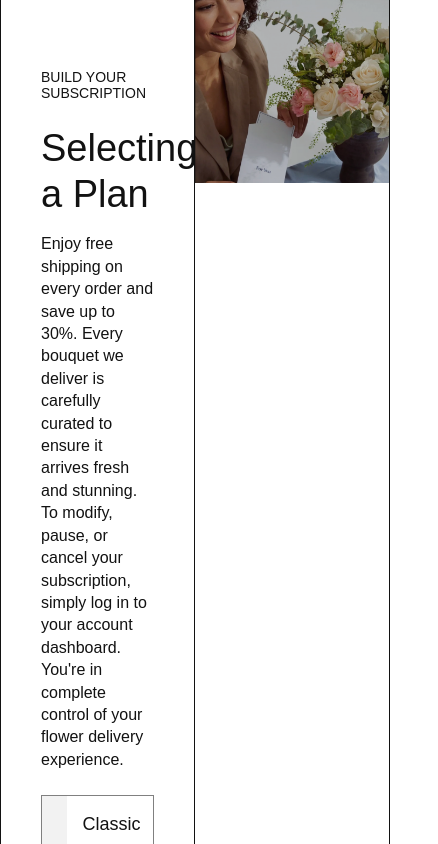
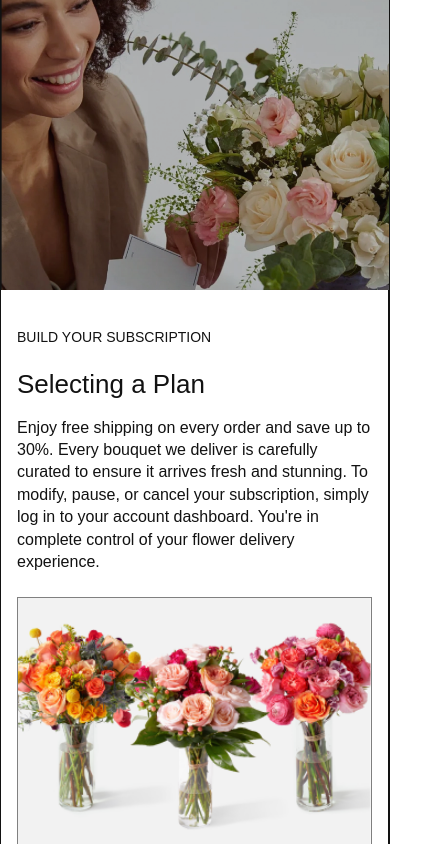
Before and after one commit to huhhell/flowerWeb, a React (Vite) app: page /subscription in a window 390 px wide. Shown: the part 2200-3044 px from the top of the page, 438 px wide, since content can reach past the window. Built offline with nearby package versions, Linux system fonts and the light colour scheme.

Commit message:
subscription page. add media queries

```diff
--- a/src/assets/components/SubSelectPlan/subSelectPlan.scss
+++ b/src/assets/components/SubSelectPlan/subSelectPlan.scss
@@ -5,10 +5,22 @@
   border-left: 1px solid #121212;
   border-bottom: 1px solid #121212;
 
+  @media (max-width: 1100px) {
+    flex-direction: column-reverse;
+  }
+
   &__info {
     width: 50%;
     padding: 80px 40px;
     border-right: 1px solid #121212;
+
+    @media (max-width: 1100px) {
+      width: 100%;
+    }
+
+    @media (max-width: 650px) {
+      padding: 40px 16px;
+    }
   }
 
   &__subtitle {
@@ -22,6 +34,10 @@
     font-size: 38px;
     line-height: 120%;
     margin-bottom: 16px;
+
+    @media (max-width: 600px) {
+      font-size: 26px;
+    }
   }
 
   &__text {
@@ -41,6 +57,11 @@
     border: 1px solid #808080;
     overflow: hidden;
 
+    @media (max-width: 600px) {
+      grid-template: 1fr auto 56px / 1fr;
+      grid-template-areas: 'img' 'text' 'btn';
+    }
+
     &:not(:last-child) {
       margin-bottom: 16px;
     }
@@ -51,6 +72,10 @@
       height: 100%;
       background: #ffffff;
       overflow: hidden;
+
+      @media (max-width: 1100px) {
+        width: 100%;
+      }
     }
 
     &-info {
@@ -97,6 +122,10 @@
       font-size: 28px;
       line-height: 120%;
       margin-bottom: 16px;
+
+      @media (max-width: 600px) {
+        font-size: 22px;
+      }
     }
 
     &-text {
@@ -110,6 +139,14 @@
       align-items: center;
       gap: 16px;
 
+      @media (max-width: 600px) {
+        display: block;
+      }
+
+      & > button:not(:last-child) {
+        margin-bottom: 20px;
+      }
+
       &-item {
         flex: 0 1 33.3%;
         padding: 16px 24px;
@@ -117,6 +154,11 @@
         font-size: 16px;
         text-transform: uppercase;
         letter-spacing: 0.48px;
+
+        @media (max-width: 600px) {
+          display: block;
+          width: 100%;
+        }
 
       }
       &-item-selected {
@@ -127,6 +169,11 @@
         font-size: 16px;
         text-transform: uppercase;
         letter-spacing: 0.48px;
+
+        @media (max-width: 600px) {
+          display: block;
+          width: 100%;
+        }
       }
     }
 
@@ -175,9 +222,26 @@
     top: 1px;
     width: 50%;
     overflow: hidden;
+
+    @media (max-width: 1100px) {
+      position: relative;
+      width: 100%;
+      height: 500px;
+    }
+
+    @media (max-width: 768px) {
+      height: 300px;
+    }
   }
 
   &__img-item {
     width: 100%;
+
+    @media (max-width: 1100px) {
+      position: absolute;
+      top: 0;
+      left: 0;
+      object-fit: cover;
+    }
   }
 }
```
